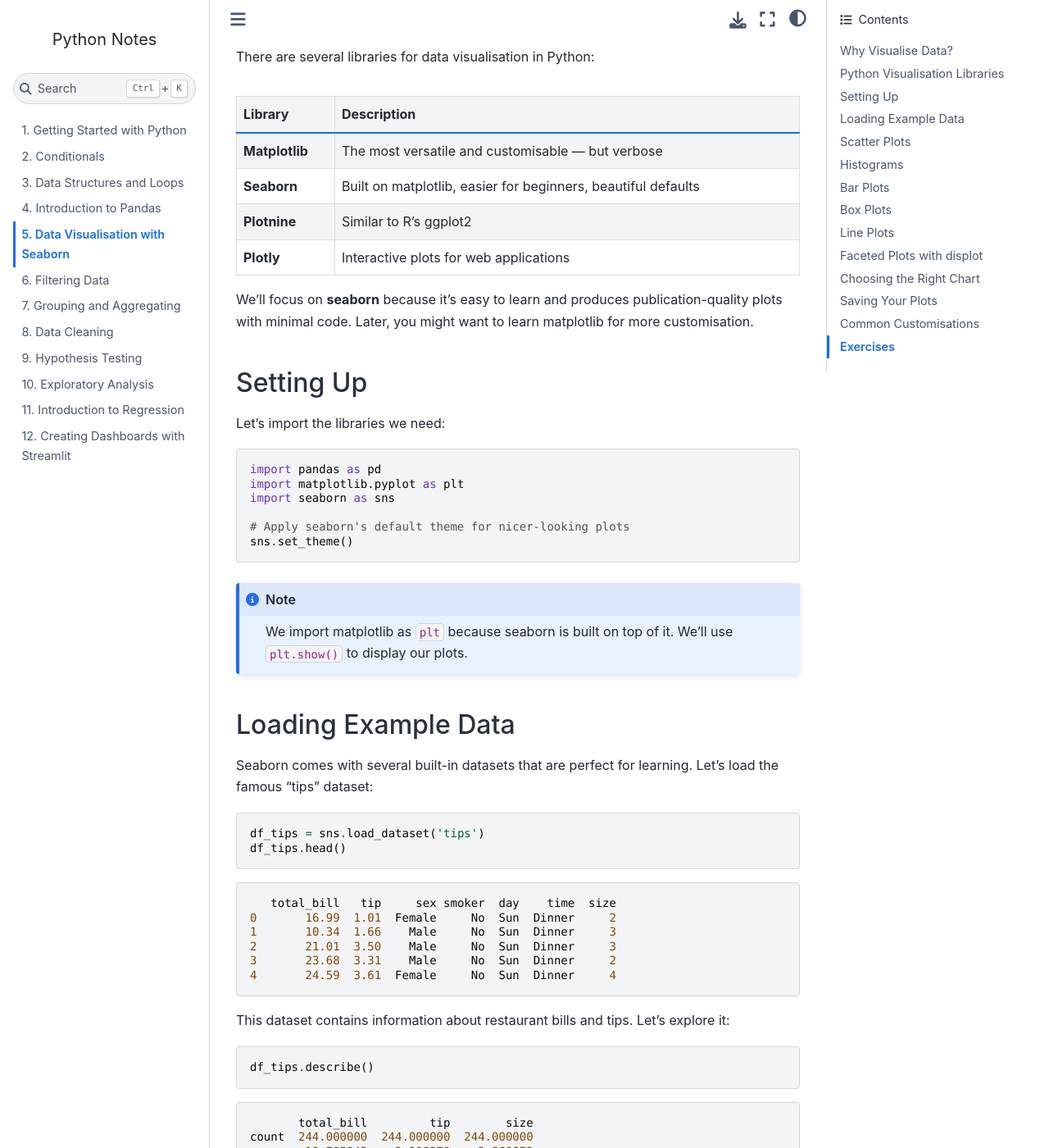
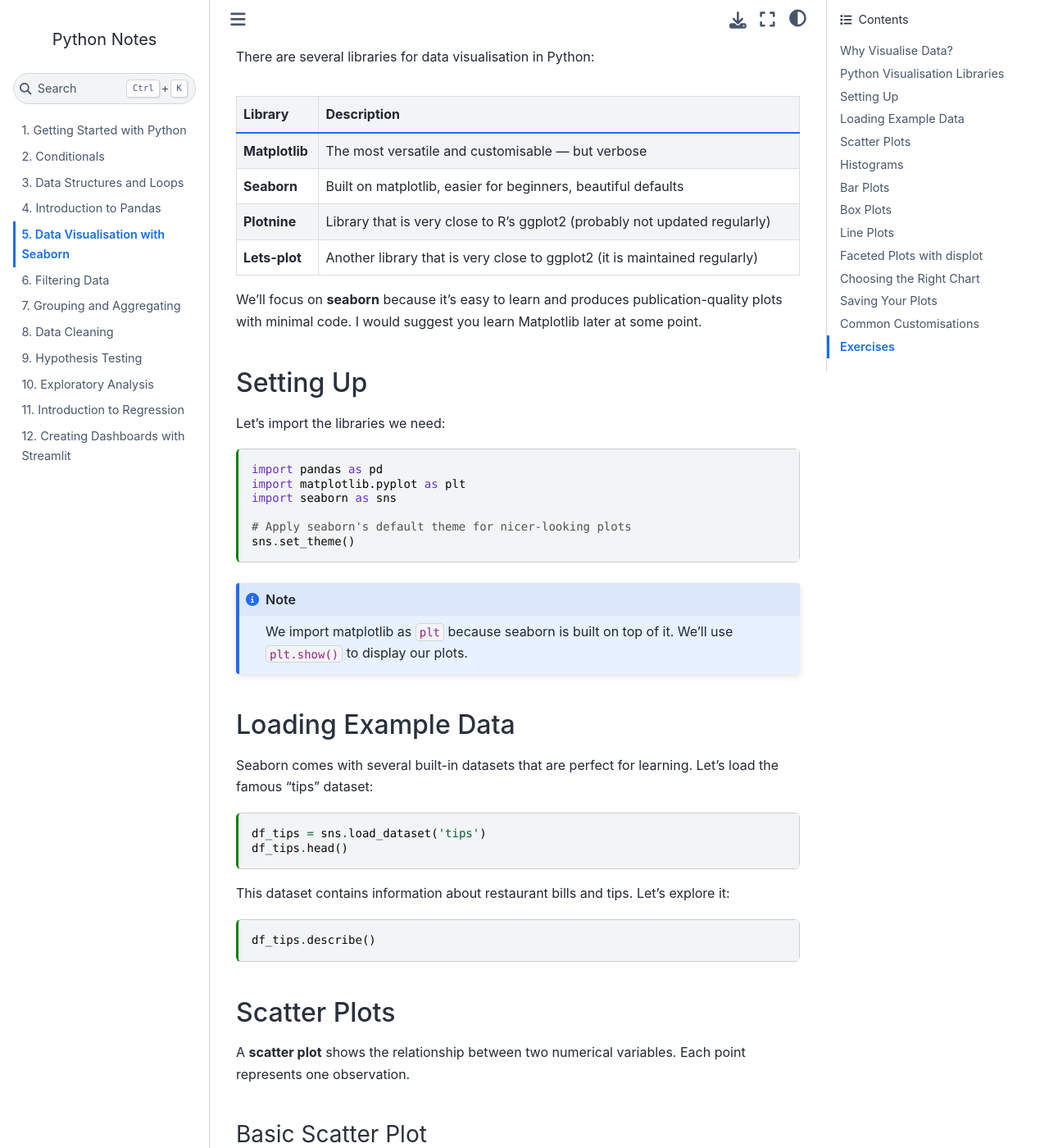
Before and after one commit to sakibanwar/python-notes, a Jupyter Book: the page built from chapters/05_data_viz.md, in a window 1280 px wide and 1400 px high, scrolled down 663 px. Shown: the whole window at 82% size. Built offline with Jupyter Book 1.0.4 settings and Sphinx 7.4.7 and the Sphinx Book theme 1.1.4, drawn with Linux system fonts in a browser that asks for light colours; some of the changed text lies outside the part shown.

Commit message:
Update Chapter 5: Enable code execution and show plots
- Enable notebook execution in _config.yml (auto mode)
- Convert Chapter 5 to use executable {code-cell} directives
- Update seaborn syntax to match original course materials
- Plots will now render in the built book

````diff
--- a/_config.yml
+++ b/_config.yml
@@ -12,9 +12,10 @@
   - Thumbs.db
   - .DS_Store
 
-# Force re-execution of notebooks on each build
+# Execute notebooks on build to show outputs
 execute:
-  execute_notebooks: 'off'  # We use Thebe for live execution instead
+  execute_notebooks: 'auto'  # Execute notebooks that have no outputs
+  timeout: 120  # Timeout in seconds for each cell
 
 # Define the name of the latex output file for PDF builds
 latex:
--- a/chapters/05_data_viz.md
+++ b/chapters/05_data_viz.md
@@ -23,16 +34,16 @@
 |---------|-------------|
 | **Matplotlib** | The most versatile and customisable — but verbose |
 | **Seaborn** | Built on matplotlib, easier for beginners, beautiful defaults |
-| **Plotnine** | Similar to R's ggplot2 |
-| **Plotly** | Interactive plots for web applications |
+| **Plotnine** | Library that is very close to R's ggplot2 (probably not updated regularly) |
+| **Lets-plot** | Another library that is very close to ggplot2 (it is maintained regularly) |
 
-We'll focus on **seaborn** because it's easy to learn and produces publication-quality plots with minimal code. Later, you might want to learn matplotlib for more customisation.
+We'll focus on **seaborn** because it's easy to learn and produces publication-quality plots with minimal code. I would suggest you learn Matplotlib later at some point.
 
 ## Setting Up
 
 Let's import the libraries we need:
 
-```python
+```{code-cell} ipython3
 import pandas as pd
 import matplotlib.pyplot as plt
 import seaborn as sns
@@ -49,36 +60,15 @@
 
 Seaborn comes with several built-in datasets that are perfect for learning. Let's load the famous "tips" dataset:
 
-```python
+```{code-cell} ipython3
 df_tips = sns.load_dataset('tips')
 df_tips.head()
 ```
 
-```
-   total_bill   tip     sex smoker  day    time  size
-0       16.99  1.01  Female     No  Sun  Dinner     2
-1       10.34  1.66    Male     No  Sun  Dinner     3
-2       21.01  3.50    Male     No  Sun  Dinner     3
-3       23.68  3.31    Male     No  Sun  Dinner     2
-4       24.59  3.61  Female     No  Sun  Dinner     4
-```
-
 This dataset contains information about restaurant bills and tips. Let's explore it:
 
-```python
+```{code-cell} ipython3
 df_tips.describe()
-```
-
-```
-       total_bill         tip        size
-count  244.000000  244.000000  244.000000
-mean    19.785943    2.998279    2.569672
-std      8.902412    1.383638    0.951100
-min      3.070000    1.000000    1.000000
-25%     13.347500    2.000000    2.000000
-50%     17.795000    2.900000    2.000000
-75%     24.127500    3.562500    3.000000
-max     50.810000   10.000000    6.000000
 ```
 
 ## Scatter Plots
@@ -89,15 +79,15 @@
 
 Let's see if there's a relationship between the total bill and the tip:
 
-```python
-sns.scatterplot(data=df_tips, x='total_bill', y='tip')
+```{code-cell} ipython3
+sns.scatterplot(data=df_tips, x=df_tips['total_bill'], y=df_tips['tip'])
 plt.show()
 ```
 
 Notice the syntax:
 - `data=df_tips` — the DataFrame to use
-- `x='total_bill'` — the column for the x-axis
-- `y='tip'` — the column for the y-axis
+- `x=df_tips['total_bill']` — the column for the x-axis
+- `y=df_tips['tip']` — the column for the y-axis
 
 The plot shows a **positive relationship**: higher bills tend to have higher tips. This makes intuitive sense!
 
@@ -105,8 +95,8 @@
 
 We can add a third variable using colour. Let's see if the pattern differs by gender:
 
-```python
-sns.scatterplot(data=df_tips, x='total_bill', y='tip', hue='sex')
+```{code-cell} ipython3
+sns.scatterplot(data=df_tips, x=df_tips['total_bill'], y=df_tips['tip'], hue=df_tips['sex'])
 plt.show()
 ```
 
@@ -128,8 +118,8 @@
 
 Let's see how total bills are distributed:
 
-```python
-sns.histplot(data=df_tips, x='total_bill')
+```{code-cell} ipython3
+sns.histplot(data=df_tips, x=df_tips['total_bill'])
 plt.show()
 ```
 
@@ -139,8 +129,8 @@
 
 The `bins` parameter controls how many bars the histogram has:
 
-```python
-sns.histplot(data=df_tips, x='total_bill', bins=40)
+```{code-cell} ipython3
+sns.histplot(data=df_tips, x=df_tips['total_bill'], bins=40)
 plt.show()
 ```
 
@@ -150,21 +140,21 @@
 
 By default, histograms show counts. You can change this with the `stat` parameter:
 
-```python
+```{code-cell} ipython3
 # Show percentages instead of counts
-sns.histplot(data=df_tips, x='total_bill', bins=30, stat='percent')
+sns.histplot(data=df_tips, x=df_tips['total_bill'], bins=40, stat='percent')
 plt.show()
 ```
 
-```python
+```{code-cell} ipython3
 # Show frequency (same as count)
-sns.histplot(data=df_tips, x='total_bill', bins=30, stat='frequency')
+sns.histplot(data=df_tips, x=df_tips['total_bill'], bins=30, stat='frequency')
 plt.show()
 ```
 
-```python
+```{code-cell} ipython3
 # Show density (area under curve = 1)
-sns.histplot(data=df_tips, x='total_bill', bins=30, stat='density')
+sns.histplot(data=df_tips, x=df_tips['total_bill'], bins=30, stat='density')
 plt.show()
 ```
 
@@ -179,8 +169,8 @@
 
 You can overlay a smooth density curve using `kde=True`:
 
-```python
-sns.histplot(data=df_tips, x='total_bill', kde=True)
+```{code-cell} ipython3
+sns.histplot(data=df_tips, x=df_tips['total_bill'], kde=True)
 plt.show()
 ```
 
@@ -194,8 +184,8 @@
 
 Let's compare average total bills for lunch vs dinner:
 
-```python
-sns.barplot(data=df_tips, x='time', y='total_bill')
+```{code-cell} ipython3
+sns.barplot(data=df_tips, x=df_tips['time'], y=df_tips['total_bill'])
 plt.show()
 ```
 
@@ -205,8 +195,8 @@
 
 Add `hue` to compare across another category:
 
-```python
-sns.barplot(data=df_tips, x='time', y='total_bill', hue='sex', errorbar=None)
+```{code-cell} ipython3
+sns.barplot(data=df_tips, x=df_tips['time'], y=df_tips['total_bill'], hue=df_tips['sex'], errorbar=None)
 plt.show()
 ```
 
@@ -226,8 +216,8 @@
 
 ### Basic Box Plot
 
-```python
-sns.boxplot(data=df_tips, x='total_bill')
+```{code-cell} ipython3
+sns.boxplot(data=df_tips, x=df_tips['total_bill'])
 plt.show()
 ```
 
@@ -237,8 +227,8 @@
 
 Box plots are excellent for comparing distributions across categories:
 
-```python
-sns.boxplot(data=df_tips, x='total_bill', y='sex')
+```{code-cell} ipython3
+sns.boxplot(data=df_tips, x=df_tips['total_bill'], y=df_tips['sex'])
 plt.show()
 ```
 
@@ -250,8 +240,8 @@
 
 You can customise the plot using the `.set()` method:
 
-```python
-sns.boxplot(data=df_tips, x='total_bill', y='sex').set(
+```{code-cell} ipython3
+sns.boxplot(data=df_tips, x=df_tips['total_bill'], y=df_tips['sex']).set(
     title='Distribution of Bills by Gender',
     xlabel='Total Bill ($)',
     ylabel='Gender'
@@ -267,23 +257,14 @@
 
 Let's use the flights dataset, which shows monthly airline passenger numbers:
 
-```python
+```{code-cell} ipython3
 df_flights = sns.load_dataset('flights')
 df_flights.head()
 ```
 
-```
-   year month  passengers
-0  1949   Jan         112
-1  1949   Feb         118
-2  1949   Mar         132
-3  1949   Apr         129
-4  1949   May         121
-```
-
 ### Basic Line Plot
 
-```python
+```{code-cell} ipython3
 sns.lineplot(data=df_flights, x='year', y='passengers', errorbar=None)
 plt.show()
 ```
@@ -294,7 +275,7 @@
 
 Use `hue` to show separate lines for each category:
 
-```python
+```{code-cell} ipython3
 sns.lineplot(data=df_flights, x='year', y='passengers', hue='month')
 plt.show()
 ```
@@ -308,7 +289,7 @@
 
 Sometimes you want to create separate plots for different categories. The `displot` function (distribution plot) makes this easy:
 
-```python
+```{code-cell} ipython3
 sns.displot(data=df_tips, x='total_bill', col='time', kde=True)
 plt.show()
 ```
@@ -347,16 +328,16 @@
 
 ### Changing Figure Size
 
-```python
+```{code-cell} ipython3
 plt.figure(figsize=(10, 6))  # Width, Height in inches
-sns.histplot(data=df_tips, x='total_bill')
+sns.histplot(data=df_tips, x=df_tips['total_bill'])
 plt.show()
 ```
 
 ### Adding Titles and Labels
 
-```python
-sns.scatterplot(data=df_tips, x='total_bill', y='tip')
+```{code-cell} ipython3
+sns.scatterplot(data=df_tips, x=df_tips['total_bill'], y=df_tips['tip'])
 plt.title('Relationship Between Bill and Tip')
 plt.xlabel('Total Bill ($)')
 plt.ylabel('Tip ($)')
@@ -367,8 +348,8 @@
 
 Seaborn has many built-in colour palettes:
 
-```python
-sns.scatterplot(data=df_tips, x='total_bill', y='tip', hue='day', palette='Set2')
+```{code-cell} ipython3
+sns.scatterplot(data=df_tips, x=df_tips['total_bill'], y=df_tips['tip'], hue=df_tips['day'], palette='Set2')
 plt.show()
 ```
 
````
Also changed, not shown: other parts of chapters/05_data_viz.md (+18 -7 lines).
